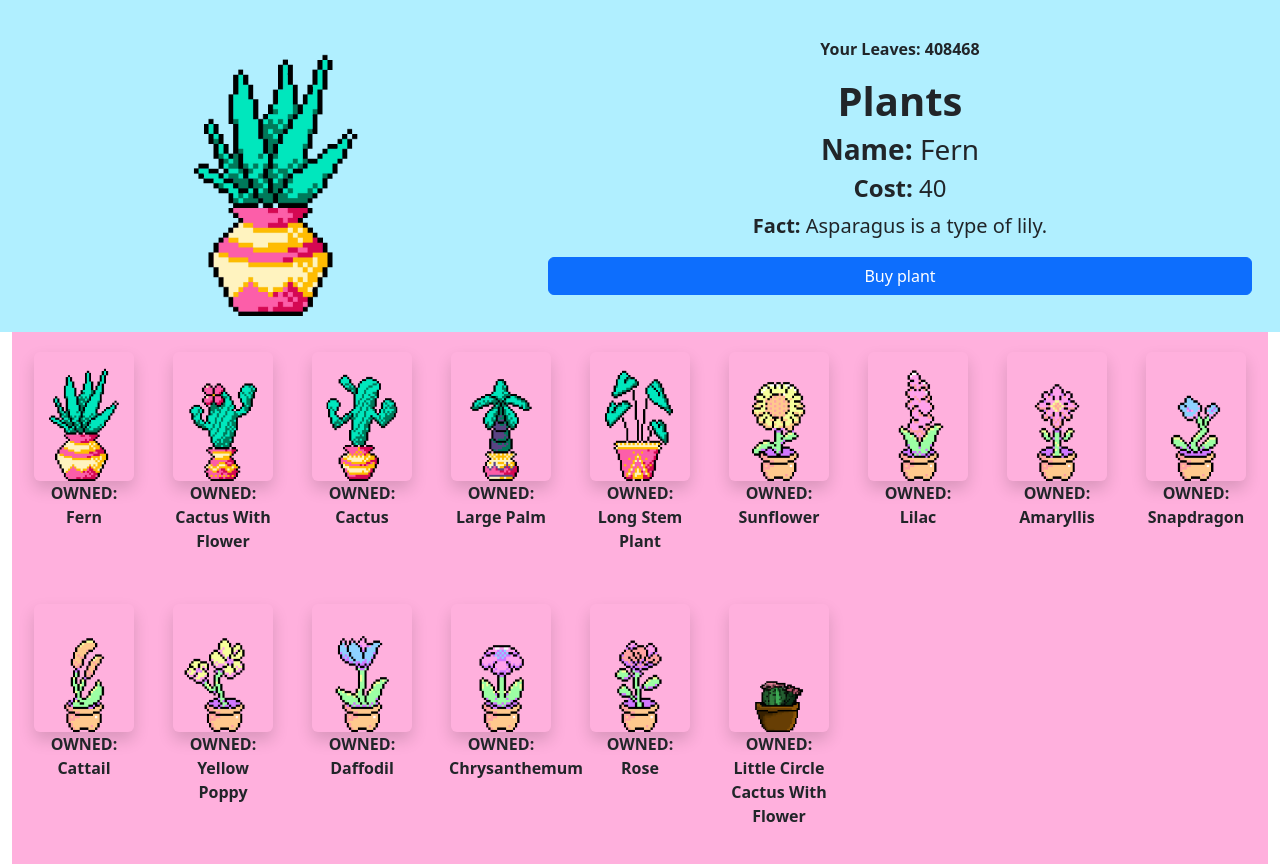
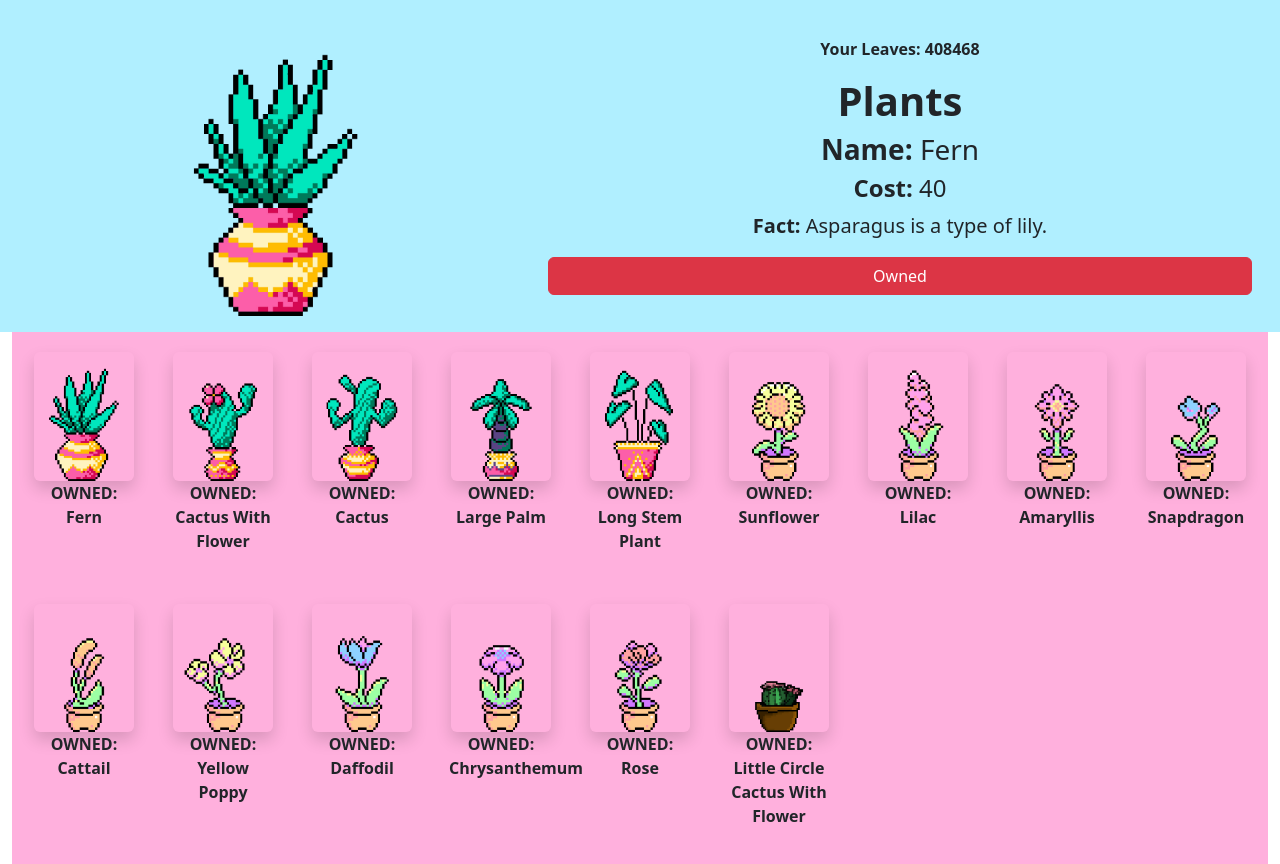
Before and after one commit to annabelle-josie/group-software-project, a Django app: page /market/ in a window 1280 px wide. Shown: the part 56-920 px from the top of the page. Run offline with Django 5.2, Linux system fonts and the light colour scheme; a user stored in the database is signed in; data comes from the database, SQL or seed files in the repository; both versions use the stored data as it was after the commit.

Commit message:
market fixed

```diff
--- a/main/templates/market.html
+++ b/main/templates/market.html
@@ -14,19 +14,26 @@
         {% with plants.0 as first_plant %}
         <div class="col-md-5 text-center">
             <img id="chosen-plant-image" class="img-fluid rounded"
-                 src="{{ first_plant.image.url }}"
-                 alt="{{ first_plant.name }}"
-                 style="max-height: 300px; width: auto;">
+                src="{{ first_plant.image.url }}"
+                alt="{{ first_plant.name }}"
+                style="max-height: 300px; width: auto;">
         </div>
-
         <div class="col-md-7">
             <p class="fw-bold text-center">Your Leaves: {{ user.stats.leaves }}</p>
             <h1 class="fw-bold text-center">Plants</h1>
             <h3 id="chosen-plant-name"><strong>Name:</strong> {{ first_plant.name }}</h3>
             <h4 id="chosen-plant-price"><strong>Cost:</strong> {{ first_plant.price }}</h4>
             <p id="chosen-plant-fact" class="fs-5"><strong>Fact:</strong> {{ first_plant.fact }}</p>
+        {% if first_plant in ownedPlants %}
+            <!-- If the plant is already owned by the user (therefore cannot be bought again) -->
+                <button id="chosen-plant-buy" class="btn btn-danger w-100" onClick="">Owned</button>
+        {% else %}
+        <!-- Otherwise let them buy the plant as usual -->
             <button id="chosen-plant-buy" class="btn btn-primary w-100" onClick="buyPlant('{{user}}', '{{ first_plant.name }}')">Buy plant</button>
-        </div>
+        {%endif%}
+    </div>
+
+
         {% endwith %}
     </div>
 
@@ -37,7 +44,7 @@
         {% if plant in ownedPlants %}
         <!-- If the plant is already owned by the user (therefore cannot be bought again) -->
             <div class="plant-item"
-            onclick='updatePlantOwned( "{{ plant.image.url }}",  "{{ plant.name }}", "{{ plant.price }}",  "{{ plant.fact }}", "{{user}}", "{{ plant }}", "")'>
+            onclick='updatePlantOwned( "{{ plant.image.url }}",  "{{ plant.name }}", "{{ plant.price }}",  "{{ plant.fact }}", "{{user}}", "{{ plant }}")'>
                 <img class="img-fluid rounded shadow"
                     src="{{ plant.image.url }}"
                     alt="{{ plant.name }}">
```
Also changed, not shown: db.sqlite3.
